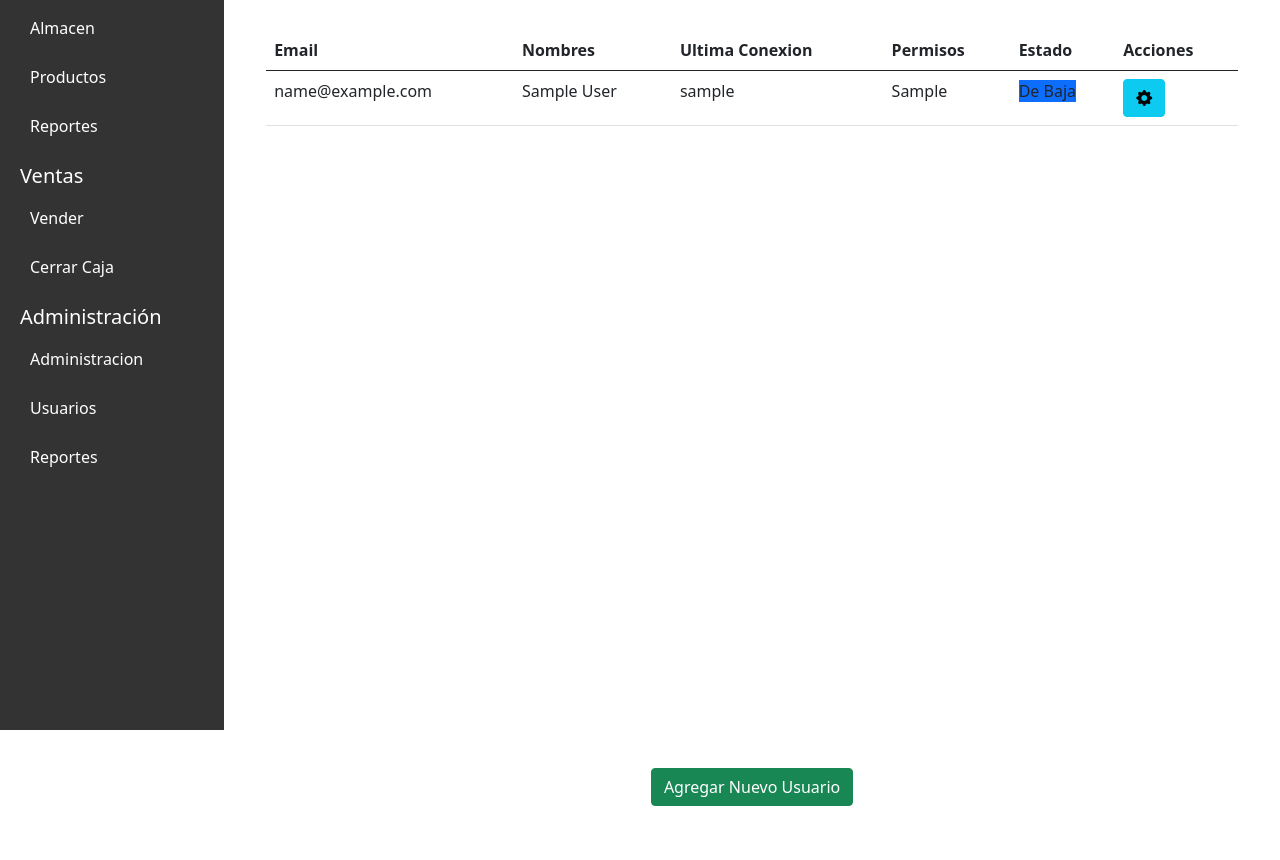
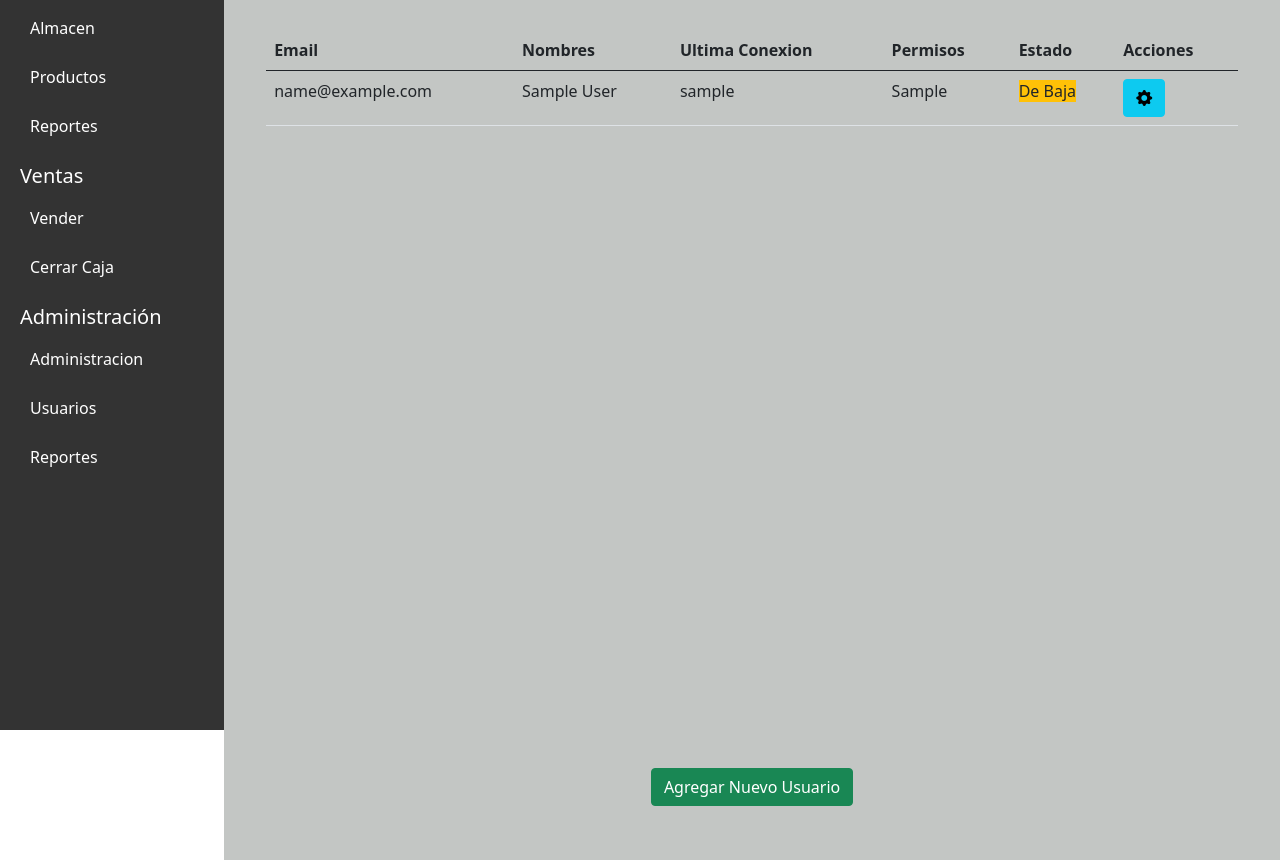
Before and after one commit to roque01212/brunette, a Django app: template templates/users/lista.html in a window 1280 px wide. Shown: the part 70-930 px from the top of the page. Run offline with Django 5.2, Linux system fonts and the light colour scheme; the template is opened without the code that fills it: most values are stand-ins (such as "Sample title", 1, 10 or a date in 2020); some libraries are stand-ins or nearby versions.

Commit message:
cambio de color en el container

```diff
--- a/brunette/settings.py
+++ b/brunette/settings.py
@@ -111,7 +111,7 @@ AUTH_USER_MODEL = 'users.User'
 
 LANGUAGE_CODE = 'en-us'
 
-TIME_ZONE = 'UTC'
+TIME_ZONE = 'America/Argentina/Buenos_Aires'
 
 USE_I18N = True
 
--- a/static/css/stylesindex.css
+++ b/static/css/stylesindex.css
@@ -30,8 +30,8 @@
     color: white;
 }
 .content {
+    background-color: #c3c6c4;
     padding: 30px;
-
 
 }
 .welcome-msg {
--- a/templates/panel.html
+++ b/templates/panel.html
@@ -30,7 +30,7 @@
         </div>
 
         <!-- Contenido principal -->
-        <div class="flex-grow-1">
+        <div class=" flex-grow-1 ">
             <!-- Barra superior -->
             <nav class="navbar navbar-expand-lg navbar-dark">
                 <div class="container-fluid">
@@ -39,7 +39,7 @@
                 </div>
             </nav>
 
-            <div class="content container w-300">
+            <div class=" container-fluid  content min-vh-100">
             {% block panel-content %}
             {% endblock panel-content %}
             <!-- Contenido principal -->
--- a/templates/users/lista.html
+++ b/templates/users/lista.html
@@ -28,9 +28,9 @@
           <td>{{ usuario.get_ocupation_display }}</td>
           <td>
             {% if usuario.is_active %}
-              <span class="bg-success">Activo</span>
+              <span class="bg-success text-white">Activo</span>
             {% else %}
-              <span class="bg-primary">De Baja</span>
+              <span class="bg-warning text-black ">De Baja</span>
             {% endif %}
           </td>
           <td>
@@ -41,7 +41,7 @@
       </tbody>
     </table>
   </div>
-  <div class="container text-center my-4">
+  <div class="container text-center my-4 mt-auto">
     <a href="{% url 'users_app:User-Register' %}" class="btn btn-success">Agregar Nuevo Usuario</a>
   </div>
 </div>
```
Also changed, not shown: db.sqlite3.
